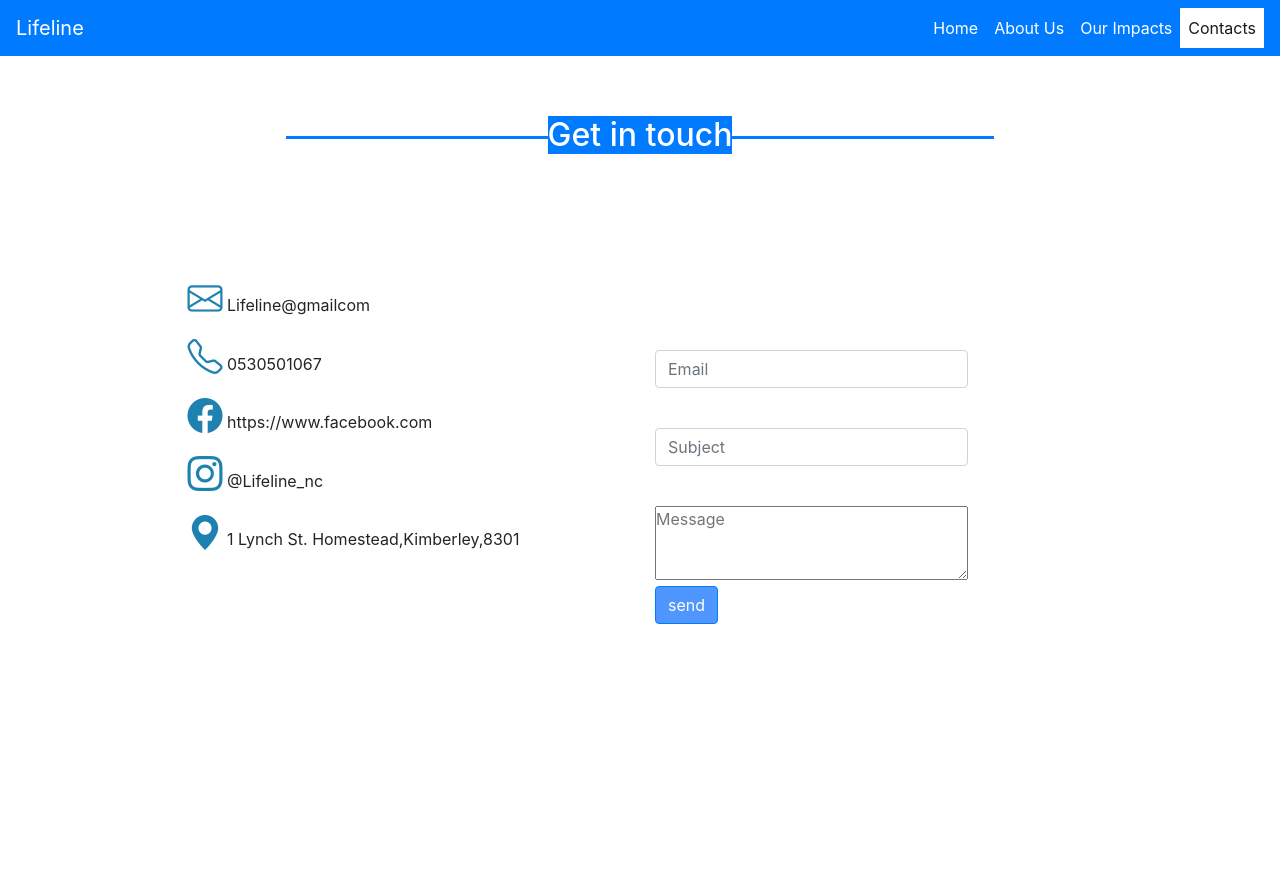
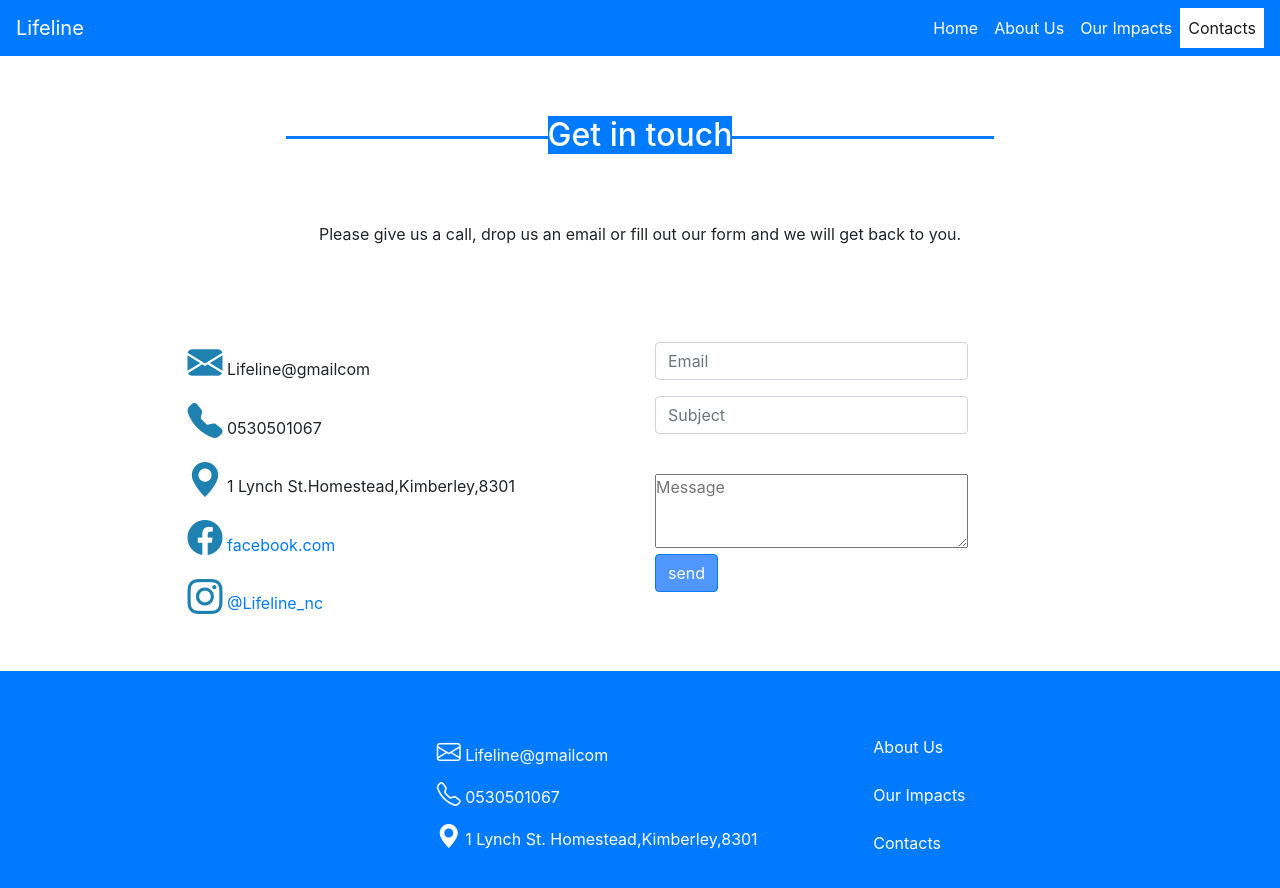
Before and after one commit to TsikaBullRat/website, a React (Create React App) app: page /contacts in a window 1280 px wide. Shown: the top 888 px of the page. Before the commit the page ends 800 px from the top, so only its background shows below. Built offline with nearby package versions, Linux system fonts and the light colour scheme.

Commit message:
new changes

```diff
--- a/public/index.html
+++ b/public/index.html
@@ -3,7 +3,7 @@
 
 <head>
   <link rel="stylesheet" href="https://cdn.jsdelivr.net/npm/bootstrap-icons@1.5.0/font/bootstrap-icons.css">
-  <meta name="viewport" content="width-device-width,initial-scale=1.0"/>
+  <meta name="viewport" content="width-device-width,initial-scale=1.0" />
   <meta charset="utf-8" />
   <link rel="icon" href="%PUBLIC_URL%/favicon.ico" />
   <meta name="viewport" content="width=device-width, initial-scale=1" />
--- a/src/App.css
+++ b/src/App.css
@@ -62,6 +62,7 @@ i{
   width: 100%;
   height: auto;
 }
+
 
 .deco_box_home{
   display: block;
--- a/src/components/Contacts.js
+++ b/src/components/Contacts.js
@@ -1,36 +1,35 @@
 import { Headline } from './Headline';
+import Footer from './Footer';
 
-export const Contacts = () => {
-    return (
-        <div>
-            <Headline headline="Get in touch" />
+export const Contacts = () => (
+    <div>
+
+        <div> <Headline headline="Get in touch" />
+
+            <p className="text-center">Please give us a call, drop us an email or fill out our form and we will get back to you.</p>
 
             <div className="row">
 
                 <div className="col-lg-6  col-sm-12 ">
 
-
                     <div className="logos">
 
-                        <div>
-                            <div><i className="bi bi-envelope"></i> Lifeline@gmailcom <br></br></div>
-                            <div className='Space-around'> <i className="bi bi-telephone"></i> 0530501067  <br></br></div>
-                            <div className='Space-around'> <i className="bi bi-facebook"></i> https://www.facebook.com <br></br></div>
-                            <div className='Space-around'> <i className="bi bi-instagram"></i> @Lifeline_nc <br></br></div>
-                            <div className='Space-around'> <i className="bi bi-geo-alt-fill"></i> 1 Lynch St. Homestead,Kimberley,8301 <br></br></div>
+                        <div className="mt-4">
+                            <div className='Space-around'> <i className="bi bi-envelope-fill"></i> Lifeline@gmailcom</div>
+                            <div className='Space-around'> <i className="bi bi-telephone-fill"></i> 0530501067  <br></br></div>
+                            <div className='Space-around'> <i className="bi bi-geo-alt-fill"></i> 1 Lynch St.Homestead,Kimberley,8301 <br></br></div>
+                            <div className='Space-around'> <i className="bi bi-facebook"></i><a href=" https://www.facebook.com "> facebook.com </a></div>
+                            <div className='Space-around'> <i className="bi bi-instagram"></i><a href=" https://www.@Lifeline_nc "> @Lifeline_nc</a></div>
+
+
                         </div>
 
                     </div>
-
-
                 </div>
-
-                <div className="col-lg-6  col-sm-12"> <br></br>
-
-                    <br></br>
+                <div className="col-lg-6  col-sm-12">
 
                     <div className="mt-5">
-                        <input type="email" placeholder="Email" className="form-control w-50" id="exampleInputEmail1" aria-describedby="emailHelp" /> <br></br>
+                        <input type="email" placeholder="Email" className="form-control w-50" id="exampleInputEmail1" aria-describedby="emailHelp" />
                         <input type="text" placeholder="Subject" className="form-control w-50 mt-3" id="exampleInputEmail1" aria-describedby="emailHelp" /> <br></br>
                         <textarea className="form control w-50 mt-3" id="exampleFormControlTextarea1" rows="3" placeholder="Message"></textarea> <br></br>
                         <button id="btn-send" type="button" className="btn btn-primary">send</button> <br></br>
@@ -41,14 +40,18 @@ export const Contacts = () => {
                     </div>
                 </div>
 
-            </div>
+
+
+
+            </div></div>
+
+        <Footer></Footer>
+
+    </div>
 
 
 
 
 
-        </div>
-    )
-}
-
-/*export default Contacts*/
+    /*export default Contacts*/
+)
--- a/src/components/Footer.js
+++ b/src/components/Footer.js
@@ -4,16 +4,21 @@ function Footer() {
 
     return (
 
-        <div className="row bg-primary">
-            <div className="col-lg-4 col-sm-12" style={{ color: '#fff' }}>
+        <div className=" row bg-primary mt-5">
+
+            <div className="col-lg-4 col-sm-12 footer_nav"></div>
+
+
+            <div className="col-lg-4 col-sm-12 " style={{ color: '#fff' }}>
                 <div><i className="bi bi-envelope" style={{ color: '#fff', fontSize: 24 }}></i> Lifeline@gmailcom <br></br></div>
-                <div className='Space-around' > <i className="bi bi-telephone" style={{ color: '#fff', fontSize: 24 }}></i> 0530501067  <br></br></div>
+                <div className='Space-around' > <i className="bi bi-telephone" style={{ color: '#fff', fontSize: 24 }}></i> 0530501067 <br></br></div>
                 <div className='Space-around'> <i className="bi bi-geo-alt-fill" style={{ color: '#fff', fontSize: 24 }}></i> 1 Lynch St. Homestead,Kimberley,8301 <br></br></div>
                 <br />
             </div>
 
             <div className="col-lg-4 col-sm-12 footer_nav">
                 <ul>
+
                     <li>
                         <Link exact to="/about">About Us</Link>
                     </li>
@@ -28,16 +33,7 @@ function Footer() {
                     <br />
                 </ul>
 
-                {/*<div style={{ background: 'black', color: 'white', fontSize: 10, width: 'auto', marginBottom: -15 }}>
-                    <div className='d-flex'>
-                        <a> <i className="bi bi-facebook" style={{ color: '#fff', fontSize: 20, marginRight: 10 }}></i></a>
-                        <a> <i className="bi bi-instagram" style={{ color: '#fff', fontSize: 20 }}></i></a>
-                    </div>
-                    <div style={{ marginRight: 10 }}>
-                        <p>Copyrights: <b>Mlabs South Africa,</b> All rights reserved<br />Developed By: Keahara van Blerk and Ntsikayomzi Ngcakani</p>
-                    </div>
 
-                </div>*/}
 
             </div>
         </div>
--- a/src/components/Header.js
+++ b/src/components/Header.js
@@ -1,4 +1,4 @@
-import {NavLink} from 'react-router-dom';
+import { NavLink } from 'react-router-dom';
 
 function Header() {
 
--- a/src/components/Ourimpacts.js
+++ b/src/components/Ourimpacts.js
@@ -1,27 +1,31 @@
 import profile from '../assets/profile.png';
 import { Headline } from './Headline';
-import { CgProfile } from 'react-icons/cg'
+import Footer from './Footer';
 
 export const Ourimpacts = () => {
     return (
         <div>
-            <Headline headline="Lives Changed" />
+
+            <div> <Headline headline="Lives Changed" />
+
+                <p className="text-center">We aid in changing peoples lives for the better,to ensure that your physical ,emotional and mental health is cared for. </p>
+
                 <div className="row justify-content-center">
-                <div className="card col-lg-2 col-md-6 col-sm-12" style={{ width: '20rem', marginLeft: 25, marginRight: 25 }}>
+                    <div className="card col-lg-2 col-md-6 col-sm-12 mt-4" style={{ width: '20rem', marginLeft: 25, marginRight: 25 }}>
                         <img src={profile} style={{ width: 250, height: 250 }} />
                         <div className="card-body">
                             <h5>My Story</h5>
                             <p>A story told by those who have had problems, and the triumpht of life line</p>
                         </div>
                     </div>
-                <div className="card col-lg-2 col-md-6 col-sm-12" style={{ width: '20rem', marginLeft: 25, marginRight: 25 }}>
+                    <div className="card col-lg-2 col-md-6 col-sm-12 mt-4" style={{ width: '20rem', marginLeft: 25, marginRight: 25 }}>
                         <img src={profile} style={{ width: 250, height: 250 }} />
                         <div className="card-body">
                             <h5>My Story</h5>
                             <p>A story told by those who have had problems, and the triumpht of life line</p>
                         </div>
                     </div>
-                <div className="card col-lg-2 col-md-6 col-sm-12" style={{ width: '20rem', marginLeft: 25, marginRight: 25 }}>
+                    <div className="card col-lg-2 col-md-6 col-sm-12 mt-4" style={{ width: '20rem', marginLeft: 25, marginRight: 25 }}>
                         <img src={profile} style={{ width: 250, height: 250 }} />
                         <div className="card-body">
                             <h5>My Story</h5>
@@ -52,7 +56,10 @@ export const Ourimpacts = () => {
                         <h4></h4>
                         <h4>Achieved</h4>
                     </div>
-            </div>
+                </div></div>
+
+            <Footer></Footer>
+
         </div>
     );
 }
--- a/src/components/Summary.js
+++ b/src/components/Summary.js
@@ -1,5 +1,5 @@
 import { Link } from 'react-router-dom';
-import {Headline} from './Headline';
+import { Headline } from './Headline';
 
 function Summary() {
     return (
```
Also changed, not shown: src/components/Aboutus.js (+16 -11 lines), src/components/impactSummary.js (+8 -8 lines). Lines whose indentation alone changed are shown as unchanged.
